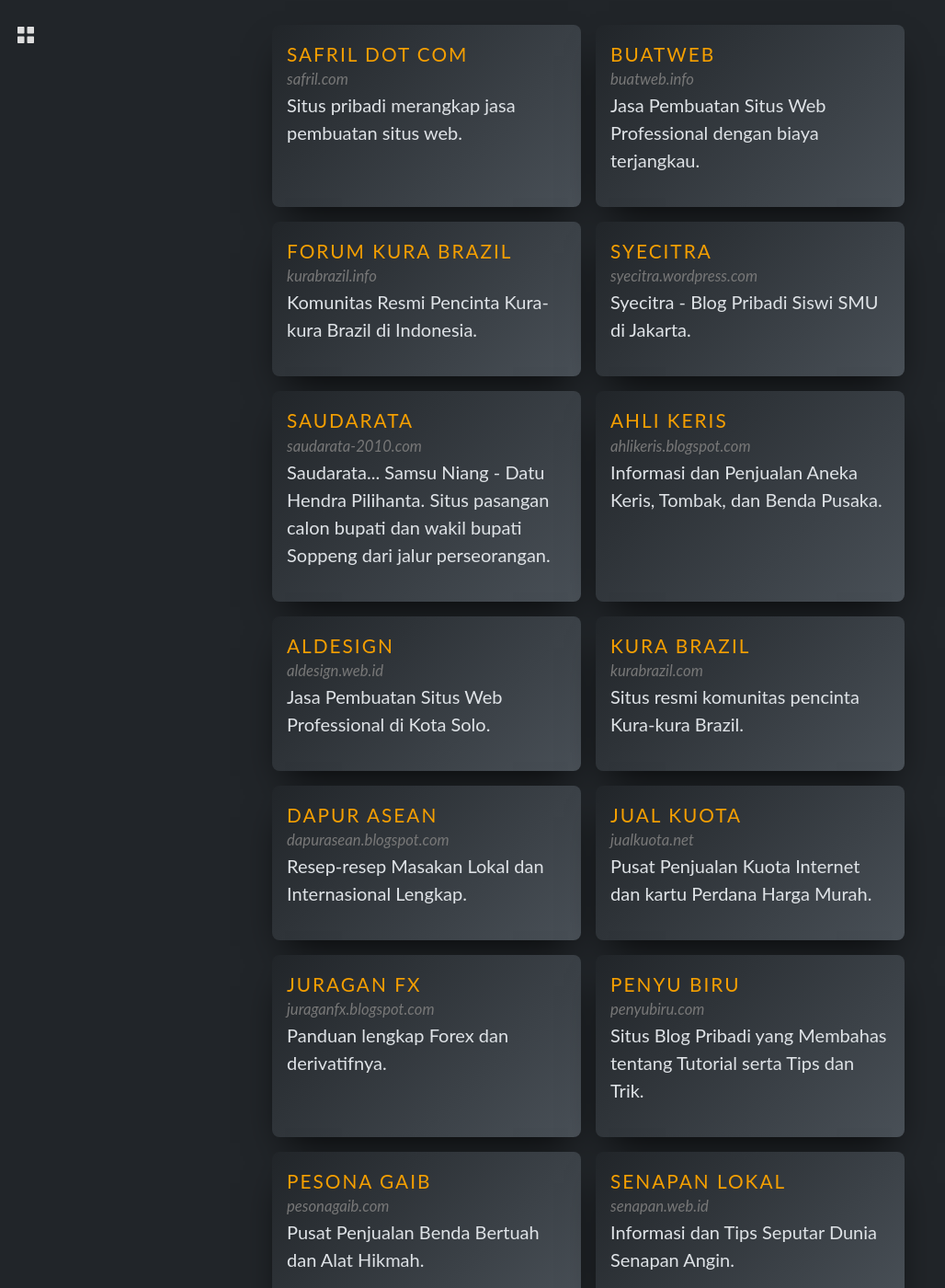
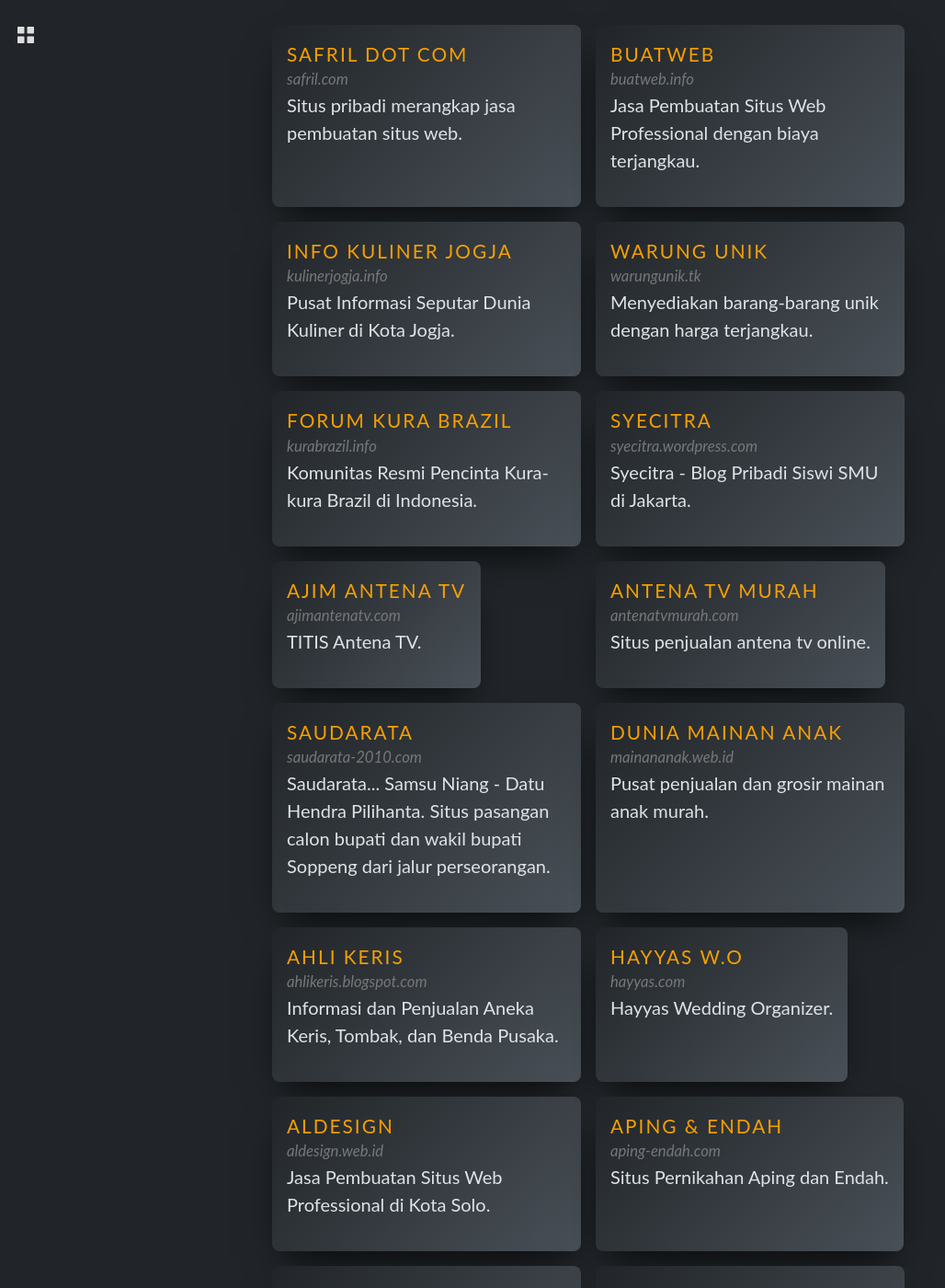
Before and after one commit to apynx/apynx.github.io, a Jekyll site: the page built from portofolio.md, in a window 1280 px wide and 1400 px high, scrolled down 331 px. Shown: the whole window at 92% size, without its empty margins (0-1028 px from the left). Built offline with Jekyll 4.4.1, drawn with Linux system fonts in a browser that asks for light colours; some web fonts are replaced; some of the changed text lies outside the part shown.

Commit message:
update post dan tentang saya

```diff
--- a/portofolio.md
+++ b/portofolio.md
@@ -32,6 +32,28 @@ Berikut adalah sebagian portofolio dari situs-situs yang pernah saya kerjakan. B
   <li class="cards_item">
     <div class="card">
       <div class="card_content">
+        <div class="card_title">Info Kuliner Jogja</div>
+          <div class="card_url">kulinerjogja.info</div>
+          <div class="card_text">
+            Pusat Informasi Seputar Dunia Kuliner di Kota Jogja.
+          </div>
+      </div>
+    </div>
+  </li>
+  <li class="cards_item">
+    <div class="card">
+      <div class="card_content">
+        <div class="card_title">Warung Unik</div>
+          <div class="card_url">warungunik.tk</div>
+          <div class="card_text">
+            Menyediakan barang-barang unik dengan harga terjangkau.
+          </div>
+      </div>
+    </div>
+  </li>
+  <li class="cards_item">
+    <div class="card">
+      <div class="card_content">
         <div class="card_title">Forum Kura Brazil</div>
           <div class="card_url">kurabrazil.info</div>
           <div class="card_text">
@@ -54,10 +76,43 @@ Berikut adalah sebagian portofolio dari situs-situs yang pernah saya kerjakan. B
   <li class="cards_item">
     <div class="card">
       <div class="card_content">
+        <div class="card_title">Ajim Antena TV</div>
+          <div class="card_url">ajimantenatv.com</div>
+          <div class="card_text">
+            TITIS Antena TV.
+          </div>
+      </div>
+    </div>
+  </li>
+  <li class="cards_item">
+    <div class="card">
+      <div class="card_content">
+        <div class="card_title">Antena TV Murah</div>
+          <div class="card_url">antenatvmurah.com</div>
+          <div class="card_text">
+            Situs penjualan antena tv online.
+          </div>
+      </div>
+    </div>
+  </li>
+  <li class="cards_item">
+    <div class="card">
+      <div class="card_content">
         <div class="card_title">Saudarata</div>
           <div class="card_url">saudarata-2010.com</div>
           <div class="card_text">
             Saudarata... Samsu Niang - Datu Hendra Pilihanta. Situs pasangan calon bupati dan wakil bupati Soppeng dari jalur perseorangan.
+          </div>
+      </div>
+    </div>
+  </li>
+  <li class="cards_item">
+    <div class="card">
+      <div class="card_content">
+        <div class="card_title">Dunia Mainan Anak</div>
+          <div class="card_url">mainananak.web.id</div>
+          <div class="card_text">
+            Pusat penjualan dan grosir mainan anak murah.
           </div>
       </div>
     </div>
@@ -76,10 +131,32 @@ Berikut adalah sebagian portofolio dari situs-situs yang pernah saya kerjakan. B
   <li class="cards_item">
     <div class="card">
       <div class="card_content">
+        <div class="card_title">Hayyas W.O</div>
+          <div class="card_url">hayyas.com</div>
+          <div class="card_text">
+            Hayyas Wedding Organizer.
+          </div>
+      </div>
+    </div>
+  </li>
+  <li class="cards_item">
+    <div class="card">
+      <div class="card_content">
         <div class="card_title">ALdesign</div>
           <div class="card_url">aldesign.web.id</div>
           <div class="card_text">
             Jasa Pembuatan Situs Web Professional di Kota Solo.
+          </div>
+      </div>
+    </div>
+  </li>
+  <li class="cards_item">
+    <div class="card">
+      <div class="card_content">
+        <div class="card_title">Aping &amp; Endah</div>
+          <div class="card_url">aping-endah.com</div>
+          <div class="card_text">
+            Situs Pernikahan Aping dan Endah.
           </div>
       </div>
     </div>
@@ -113,6 +190,17 @@ Berikut adalah sebagian portofolio dari situs-situs yang pernah saya kerjakan. B
           <div class="card_url">jualkuota.net</div>
           <div class="card_text">
             Pusat Penjualan Kuota Internet dan kartu Perdana Harga Murah.
+          </div>
+      </div>
+    </div>
+  </li>
+  <li class="cards_item">
+    <div class="card">
+      <div class="card_content">
+        <div class="card_title">JuraganFx</div>
+          <div class="card_url">juraganfx.blogspot.com</div>
+          <div class="card_text">
+            Tutorial, Strategi, Indikator, dan Robot Forex.
           </div>
       </div>
     </div>
```
Also changed, not shown: _posts/2022-06-17-review-philips-shaver.md (+1 -1 lines).
